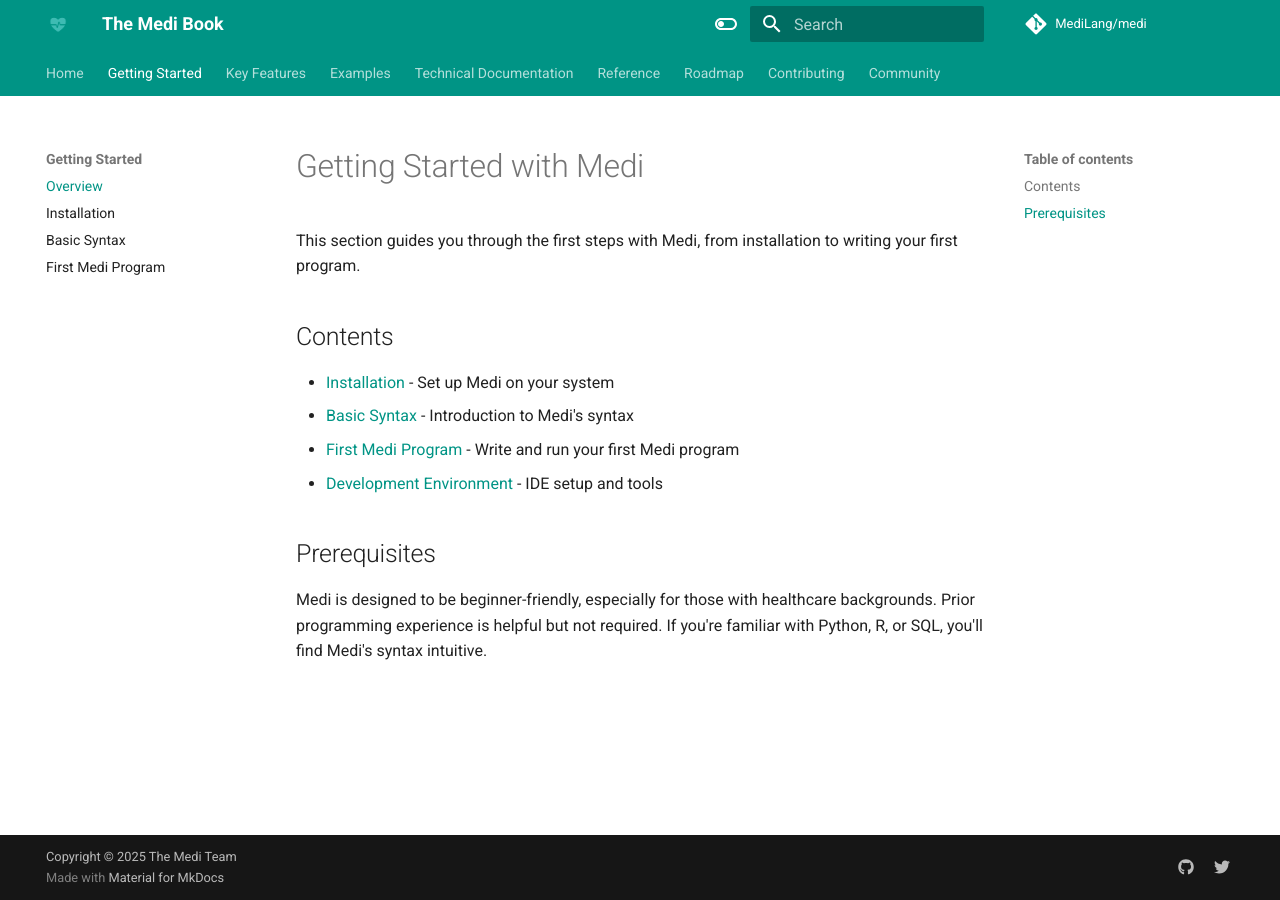
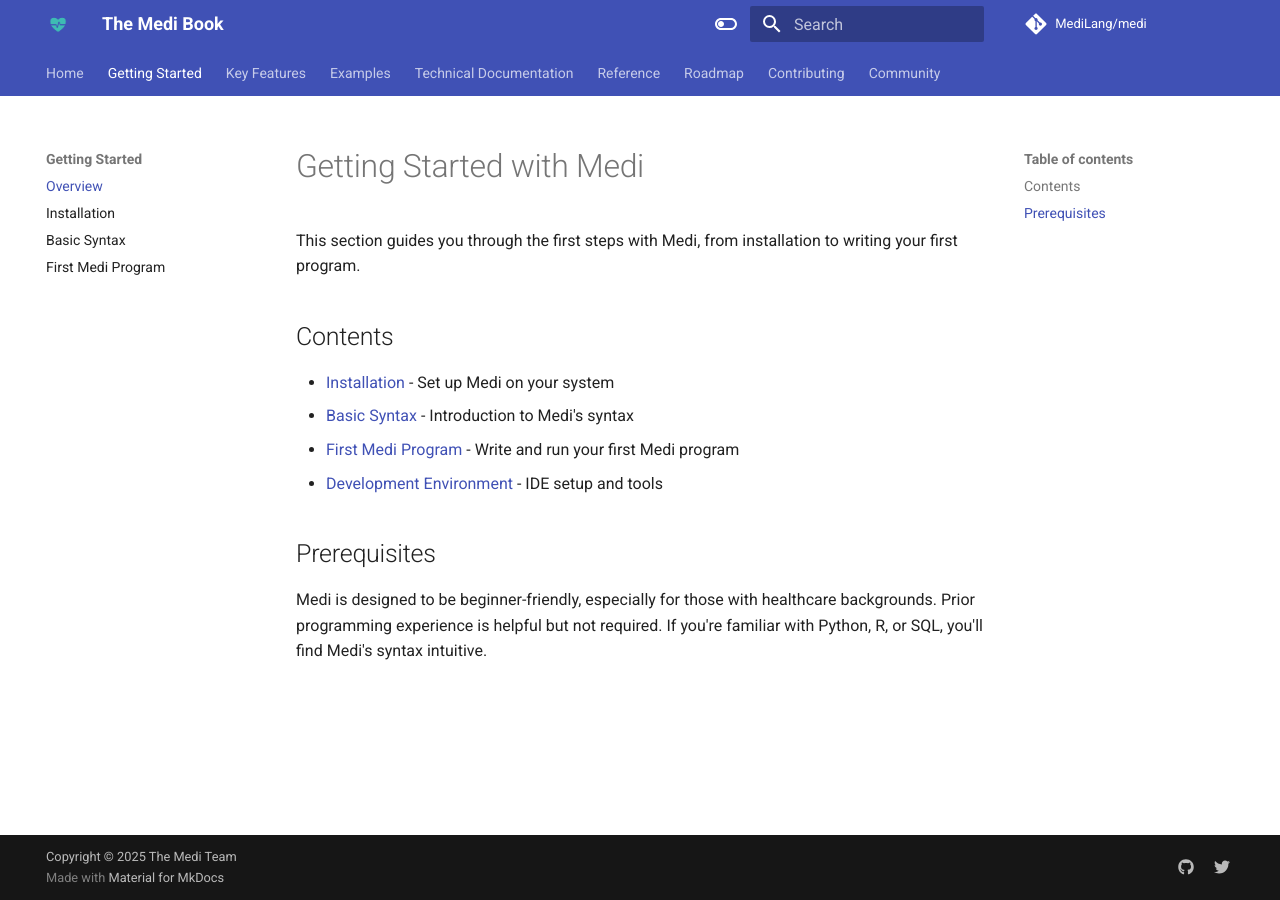
Before and after one commit to MediLang/medi, an MkDocs documentation site: the page built from docs/content/getting-started/index.md, in a window 1280 px wide. Built offline with MkDocs 1.6.1 and Material for MkDocs 9.7.7, drawn with Linux system fonts in a browser that asks for light colours; comment, search, counter and statistics services are not loaded; the version menu is left out.

Commit message:
docs: update theme color to Medi brand color (#3ebbb3)
- Update primary color in both light and dark mode themes

```diff
--- a/docs/mkdocs.yml
+++ b/docs/mkdocs.yml
@@ -17,14 +17,14 @@
   palette:
     - media: "(prefers-color-scheme: light)"
       scheme: default
-      primary: teal
+      primary: "#3ebbb3"
       accent: indigo
       toggle:
         icon: material/toggle-switch-off-outline
         name: Switch to dark mode
     - media: "(prefers-color-scheme: dark)"
       scheme: slate
-      primary: teal
+      primary: "#3ebbb3"
       accent: indigo
       toggle:
         icon: material/toggle-switch
```
